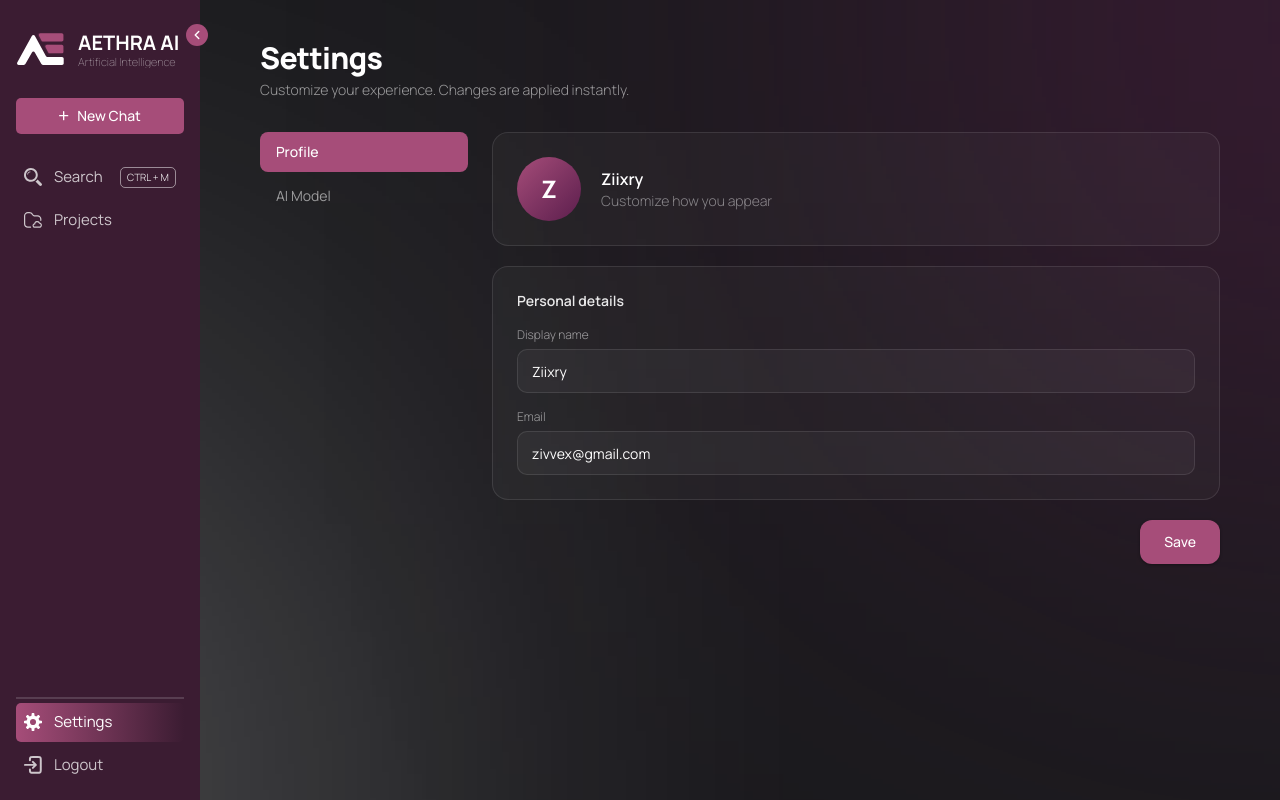
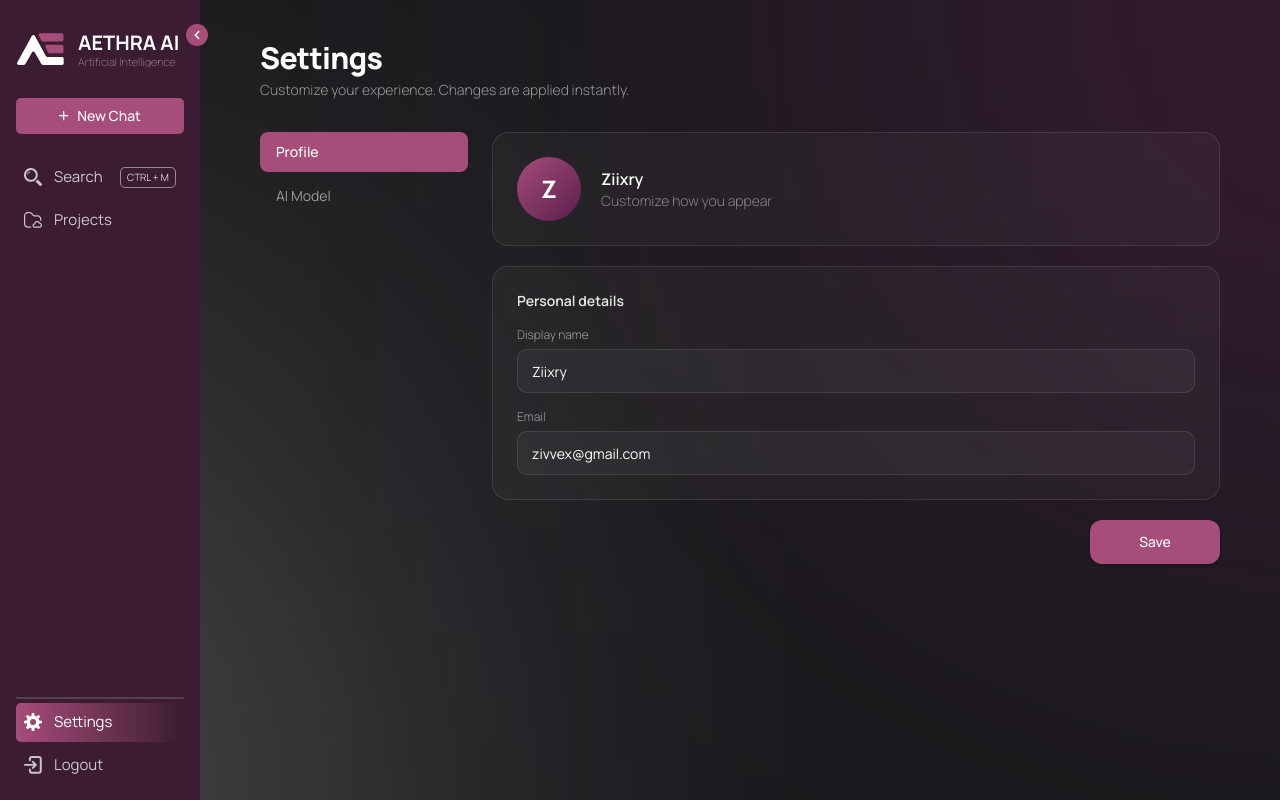
Before and after one commit to Swaxrii/aethra-app, a Next.js app: page /settings in a window 1280 px wide. Built offline with nearby package versions, Linux system fonts and the light colour scheme.

Commit message:
Add saving state feedback to settings button

```diff
--- a/src/app/settings/page.jsx
+++ b/src/app/settings/page.jsx
@@ -22,13 +22,24 @@ export default function SettingsPage() {
   const [temperature, setTemperature] = useState(0.7);
   const [responseLength, setResponseLength] = useState("Balanced");
 
+  const [saving, setSaving] = useState(false);
+  const [saved, setSaved] = useState(false);
+
   const temperatureLabel =
     temperature < 0.4 ? "Focused"
     : temperature < 1.1 ? "Balanced"
     : temperature < 1.6 ? "Creative"
     : "Wild";
 
-  const save = () => {};
+  const save = () => {
+    if (saving) return;
+    setSaving(true);
+    setTimeout(() => {
+      setSaving(false);
+      setSaved(true);
+      setTimeout(() => setSaved(false), 2000);
+    }, 1000);
+  };
 
   return (
     <div className="w-full h-full overflow-y-auto px-6 py-10">
@@ -92,7 +103,7 @@ export default function SettingsPage() {
                 </div>
 
                 <div className="flex justify-end">
-                  <PrimaryButton onClick={save}>Save</PrimaryButton>
+                  <PrimaryButton onClick={save} saving={saving} saved={saved}>Save</PrimaryButton>
                 </div>
               </>
             )}
@@ -166,7 +177,7 @@ export default function SettingsPage() {
                 </div>
 
                 <div className="flex justify-end">
-                  <PrimaryButton onClick={save}>Save</PrimaryButton>
+                  <PrimaryButton onClick={save} saving={saving} saved={saved}>Save</PrimaryButton>
                 </div>
               </>
             )}
@@ -235,13 +246,18 @@ function Field({ label, children }) {
   );
 }
 
-function PrimaryButton({ onClick, children }) {
+function PrimaryButton({ onClick, children, saving, saved }) {
   return (
     <button
       onClick={onClick}
-      className="h-11 px-6 rounded-xl bg-[#A64D79] text-white text-sm font-medium shadow-[0_1px_3px_rgba(0,0,0,0.35)] transition-all duration-200 cursor-pointer hover:bg-[#A64D79]/90 active:scale-[0.98]"
+      disabled={saving}
+      className={`h-11 min-w-[130px] px-6 rounded-xl text-sm font-medium transition-all duration-200 cursor-pointer active:scale-[0.98] ${
+        saving
+          ? "bg-[#A64D79]/80 text-white"
+          : "bg-[#A64D79] text-white shadow-[0_1px_3px_rgba(0,0,0,0.35)] hover:bg-[#A64D79]/90"
+      }`}
     >
-      {children}
+      {saving ? "Saving..." : saved ? "Saved" : children}
     </button>
   );
 }
```
